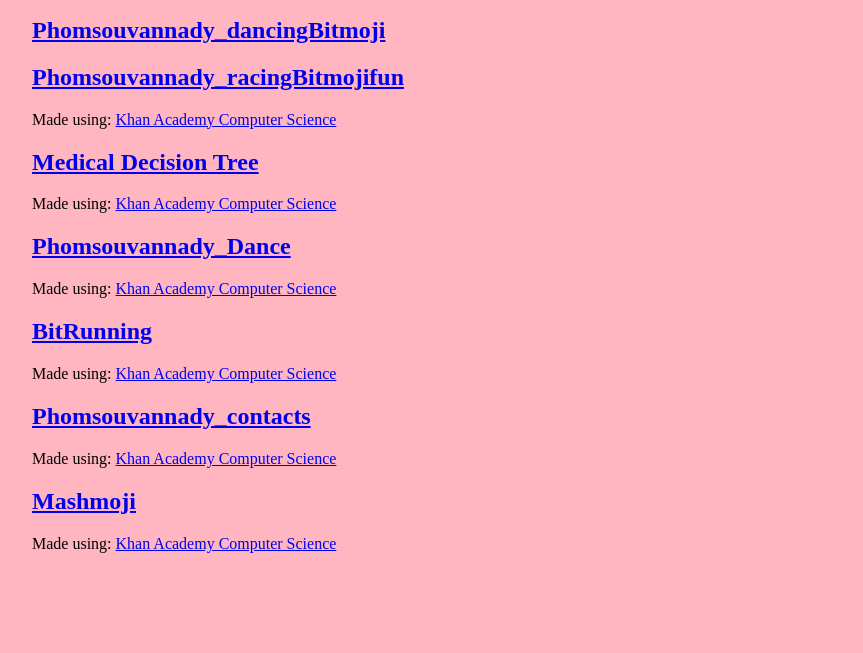
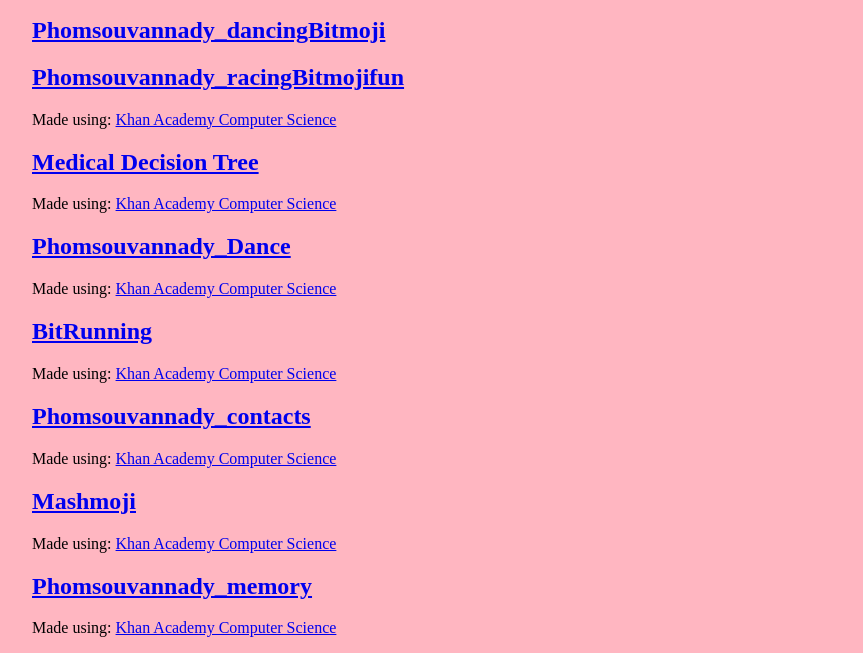
Before and after one commit to VinaiPhomsouvannady/Mysite, a plain HTML site: page javascripts.html in a window 1280 px wide. Shown: the part 472-1125 px from the top of the page, without its empty margins (208-1071 px from the left). Before the commit the page ends 1041 px from the top, so only its background shows below. Drawn offline with Linux system fonts and the light colour scheme; a script that the page names is missing.

Commit message:
add memory game

```diff
--- a/javascripts.html
+++ b/javascripts.html
@@ -27,3 +27,5 @@
 <h2><a href="https://www.khanacademy.org/computer-programming/phomsouvannady_contacts/6220300785860608">Phomsouvannady_contacts</a></h2><script src="https://www.khanacademy.org/computer-programming/phomsouvannady_contacts/6220300785860608/embed.js?editor=no&buttons=no&author=no&embed=yes"></script><p>Made using: <a href="http://www.khanacademy.org/computer-programming">Khan Academy Computer Science</a></p>
 
 <h2><a href="https://www.khanacademy.org/computer-programming/mashmoji/5767573446377472">Mashmoji</a></h2><script src="https://www.khanacademy.org/computer-programming/mashmoji/5767573446377472/embed.js?editor=no&buttons=no&author=no&embed=yes"></script><p>Made using: <a href="http://www.khanacademy.org/computer-programming">Khan Academy Computer Science</a></p>
+
+<h2><a href="https://www.khanacademy.org/computer-programming/phomsouvannady_memory/4866315839651840">Phomsouvannady_memory</a></h2><script src="https://www.khanacademy.org/computer-programming/phomsouvannady_memory/4866315839651840/embed.js?editor=yes&buttons=yes&author=yes&embed=yes"></script><p>Made using: <a href="http://www.khanacademy.org/computer-programming">Khan Academy Computer Science</a></p>
```
